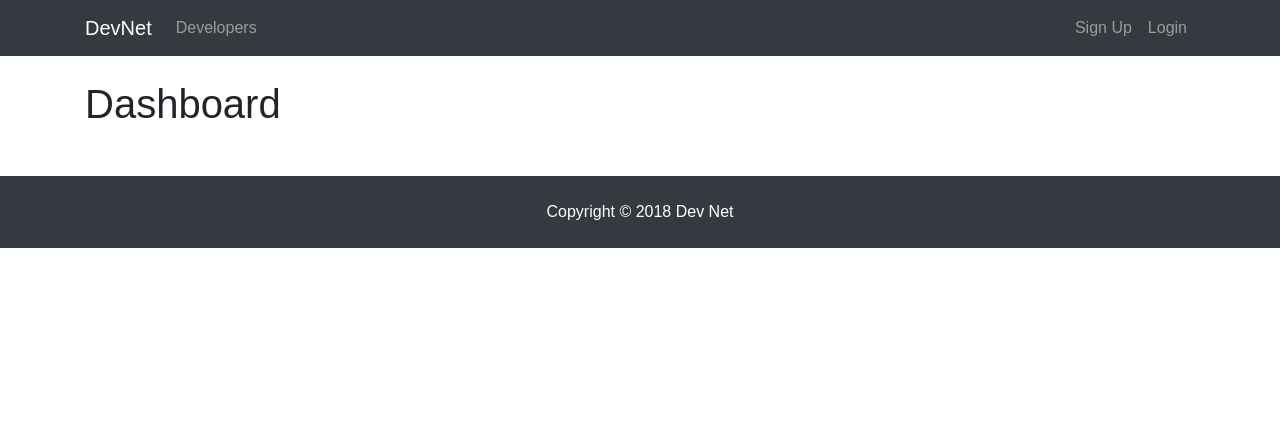
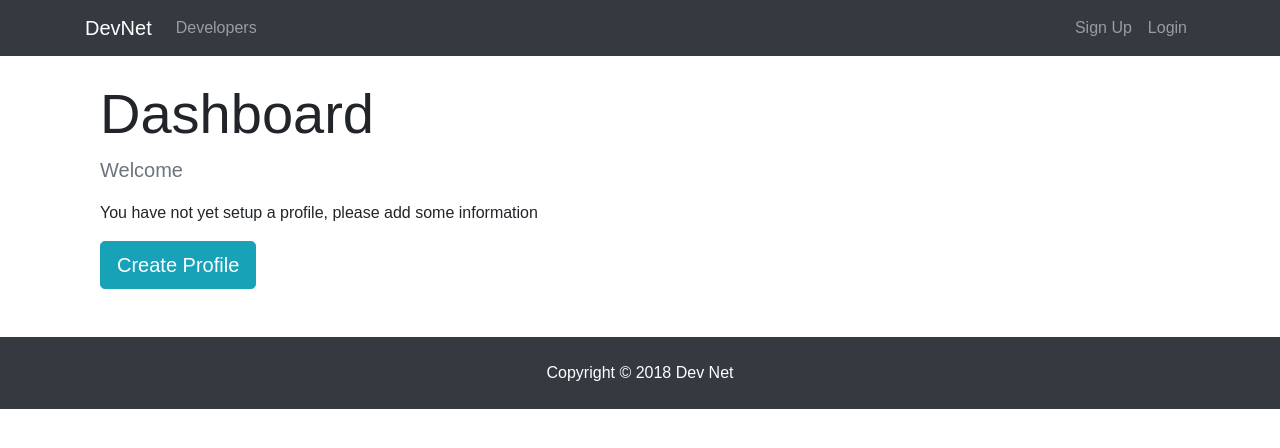
Before and after one commit to AndrewKyu/DevNet, a React (Create React App) app in the folder client/: page /dashboard in a window 1280 px wide. Shown: the top 448 px of the page. Built offline with nearby package versions, Linux system fonts and the light colour scheme; no server answers.

Commit message:
added spinner component for loading page and added a little to the dashboard UI

```diff
--- a/client/src/actions/profileActions.js
+++ b/client/src/actions/profileActions.js
@@ -3,7 +3,7 @@
 import {
   GET_PROFILE,
   PROFILE_LOADING,
-  GET_ERRORS,
+  //GET_ERRORS,
   CLEAR_CURRENT_PROFILE
 } from "./types";
 
--- /dev/null
+++ b/client/src/components/common/Spinner.js
@@ -0,0 +1,14 @@
+import React from "react";
+import spinner from "./spinner.gif";
+
+export default () => {
+  return (
+    <div>
+      <img
+        src={spinner}
+        style={{ width: "200px", margin: "auto", display: "block" }}
+        alt="Loading..."
+      />
+    </div>
+  );
+};
--- a/client/src/components/dashboard/Dashboard.js
+++ b/client/src/components/dashboard/Dashboard.js
@@ -1,22 +1,67 @@
 import React, { Component } from "react";
+import { Link } from "react-router-dom";
 import PropTypes from "prop-types";
 import { connect } from "react-redux";
 import { getCurrentProfile } from "../../actions/profileActions";
+import Spinner from "../common/Spinner";
 
 class Dashboard extends Component {
   componentDidMount() {
     this.props.getCurrentProfile();
   }
   render() {
+    const { user } = this.props.auth;
+    const { profile, loading } = this.props.profile;
+
+    let dashboardContent;
+
+    if (profile == null || loading) {
+      dashboardContent = <Spinner />;
+    } else {
+      //Check if logged in user has a profile
+      if (Object.keys(profile).length > 0) {
+        dashboardContent = <h4>TODO: DISPLAY PROFILE</h4>;
+      } else {
+        //User is logged in but has no profile
+        dashboardContent = (
+          <div>
+            <p className="lead text-muted">Welcome {user.name}</p>
+            <p>You have not yet setup a profile, please add some information</p>
+            <Link to="/create-profile" className="btn btn-lg btn-info">
+              Create Profile
+            </Link>
+          </div>
+        );
+      }
+    }
+
     return (
-      <div>
-        <h1>Dashboard</h1>
+      <div className="dashboard">
+        <div className="container">
+          <div className="row">
+            <div className="col-md-12">
+              <h1 className="display-4">Dashboard</h1>
+              {dashboardContent}
+            </div>
+          </div>
+        </div>
       </div>
     );
   }
 }
 
+Dashboard.propTypes = {
+  getCurrentProfile: PropTypes.func.isRequired,
+  auth: PropTypes.object.isRequired,
+  profile: PropTypes.object.isRequired
+};
+
+const mapStateToProps = state => ({
+  profile: state.profile,
+  auth: state.auth
+});
+
 export default connect(
-  null,
+  mapStateToProps,
   { getCurrentProfile }
 )(Dashboard);
```
Also changed, not shown: client/src/components/common/spinner.gif (added).
